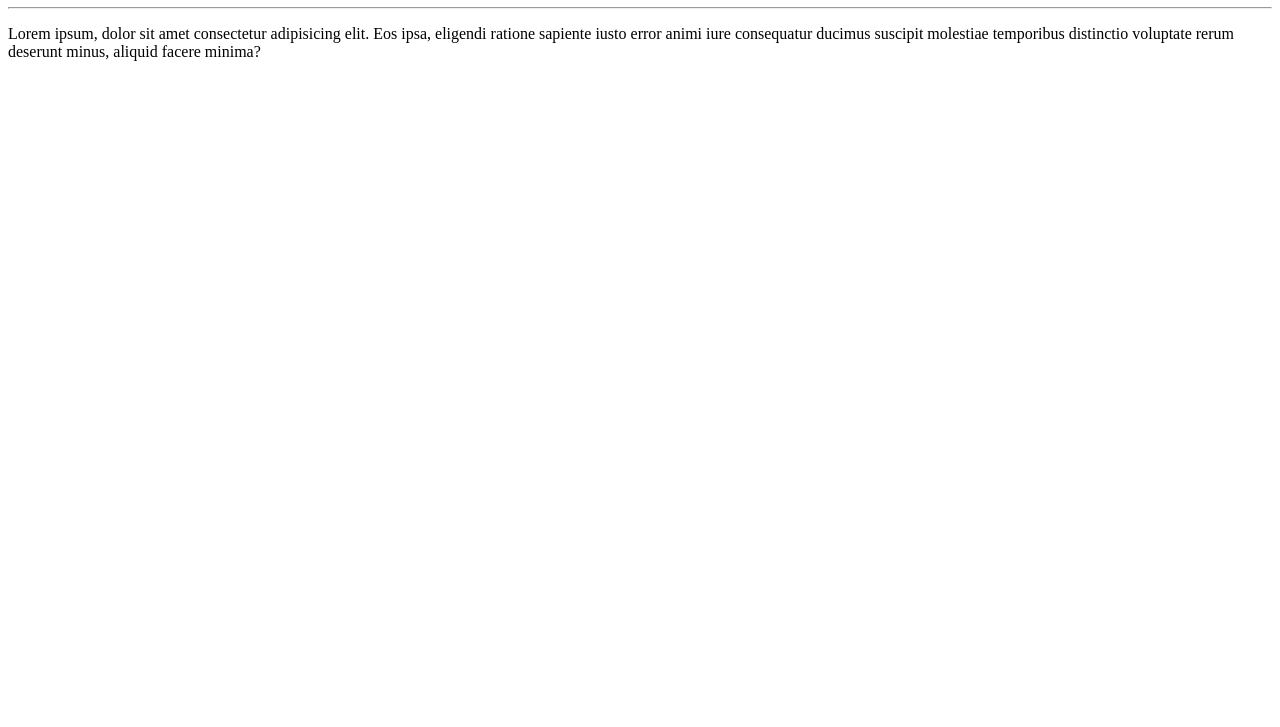
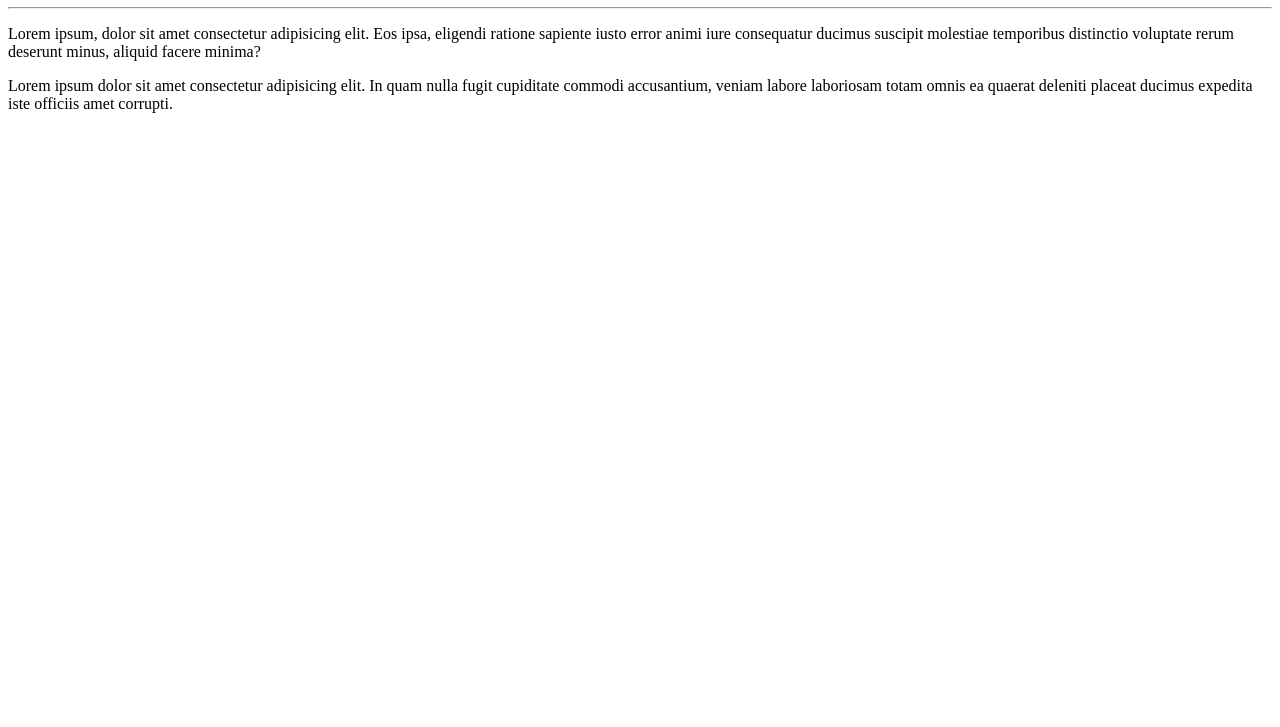
Before and after one commit to MIguel-Carriel/Ola-Mundo, a plain HTML site: page site-exemplo/index.html in a window 1280 px wide. Shown: the part 73-800 px from the top of the page. Drawn offline with Linux system fonts and the light colour scheme.

Commit message:
adicionei um parágrafo

```diff
--- a/site-exemplo/index.html
+++ b/site-exemplo/index.html
@@ -9,6 +9,7 @@
     <h1>Olá, MUndo!</h1>
     <hr>
     <p>Lorem ipsum, dolor sit amet consectetur adipisicing elit. Eos ipsa, eligendi ratione sapiente iusto error animi iure consequatur ducimus suscipit molestiae temporibus distinctio voluptate rerum deserunt minus, aliquid facere minima?</p>
+    <p>Lorem ipsum dolor sit amet consectetur adipisicing elit. In quam nulla fugit cupiditate commodi accusantium, veniam labore laboriosam totam omnis ea quaerat deleniti placeat ducimus expedita iste officiis amet corrupti.</p>
 
 </body>
 </html>
```
